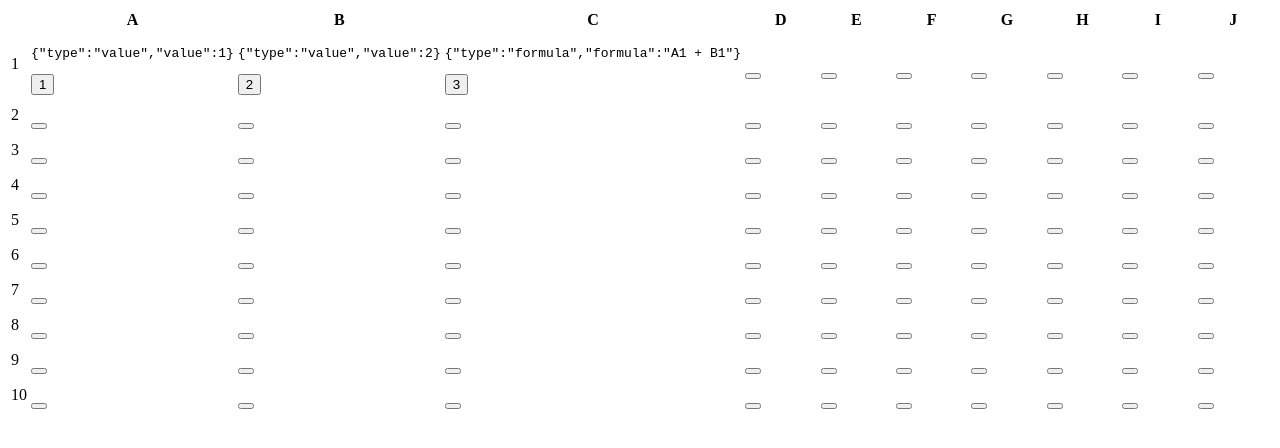
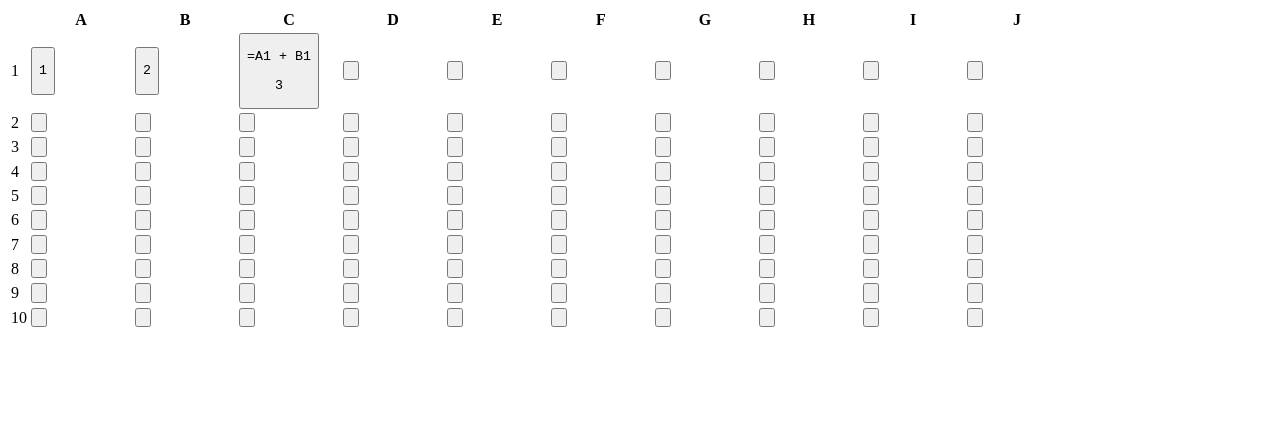
Before and after one commit to patdx/mobx-spreadsheet, a Next.js app: page / in a window 1280 px wide. Shown: the top 448 px of the page. Built offline with nearby package versions, Linux system fonts and the light colour scheme.

Commit message:
improve formula use

```diff
--- a/components/table/cell.tsx
+++ b/components/table/cell.tsx
@@ -1,13 +1,15 @@
 import { action } from "mobx";
 import { observer } from "mobx-react-lite";
 import { useRef, useState } from "react";
-import { resolveValue, valueMap } from "./table";
+import { getEnteredValue, resolveValue, valueMap } from "./table";
 
 export const Cell = observer(function Cell(props: { cellKey: string }) {
   // if (typeof window === "undefined") return null;
   const [isEdit, setIsEdit] = useState(false);
 
-  const value = resolveValue(props.cellKey);
+  const cellData = valueMap.get(props.cellKey);
+
+  const resolvedValue = resolveValue(props.cellKey);
 
   const inputRef = useRef<HTMLInputElement>(null);
 
@@ -19,14 +21,19 @@ export const Cell = observer(function Cell(props: { cellKey: string }) {
             evt.preventDefault();
             const text = inputRef.current?.value;
 
+            if (!text) {
+              valueMap.delete(props.cellKey);
+              return;
+            }
+
             console.log("text", text);
 
-            const [equals, ...asFormula] = text ?? "sdf sdfsd";
+            const isFormula = /^=/.test(text);
 
-            if (equals === "=") {
+            if (isFormula) {
               valueMap.set(props.cellKey, {
                 type: "formula",
-                formula: asFormula as any,
+                formula: text.replace(/^=/, ""),
               });
             } else {
               valueMap.set(props.cellKey, {
@@ -38,32 +45,33 @@ export const Cell = observer(function Cell(props: { cellKey: string }) {
             setIsEdit(false);
           }}
         >
-          <input ref={inputRef} type="text" className="input-control" />
+          <input
+            ref={inputRef}
+            autoFocus
+            type="text"
+            className="input-control w-full h-full"
+            defaultValue={getEnteredValue(props.cellKey)}
+          />
         </form>
       </>
     );
   } else {
     return (
-      <>
-        <pre className="break-all text-gray-500">
-          {JSON.stringify(valueMap.get(props.cellKey))}
-        </pre>
       <button
         type="button"
         className="w-full h-10"
         onClick={() => {
           setIsEdit(true);
         }}
-          // onClick={action(() => {
-          //   valueMap.set(props.cellKey, {
-          //     type: "value",
-          //     value: Math.random(),
-          //   });
-          // })}
       >
-          {value}
+        {cellData?.type === "formula" ? (
+          <pre className="break-all text-gray-500">
+            {getEnteredValue(props.cellKey)}
+          </pre>
+        ) : undefined}
+
+        <pre>{resolvedValue}</pre>
       </button>
-      </>
     );
   }
 });
--- a/components/table/table.tsx
+++ b/components/table/table.tsx
@@ -22,6 +22,8 @@ export const valueMap = new ObservableMap<string, CellData>({
 export const resolveValue = (key: string) => {
   console.log(`resolve ${key}`);
   const data = valueMap.get(key);
+
+  try {
     const value =
       data?.type === "value"
         ? data.value
@@ -36,4 +38,20 @@ export const resolveValue = (key: string) => {
           })
         : undefined;
     return value;
+  } catch (err) {
+    console.warn(err);
+    return `#ERROR#`;
+  }
 };
+
+export const getEnteredValue = (key: string): string | undefined => {
+  const data = valueMap.get(key);
+  const value =
+    data?.type === "value"
+      ? String(data.value)
+      : data?.type === "formula"
+      ? `=${data.formula}`
+      : undefined;
+
+  return value;
+};
--- a/pages/api/hello.ts
+++ /dev/null
@@ -1,13 +0,0 @@
-// Next.js API route support: https://nextjs.org/docs/api-routes/introduction
-import type { NextApiRequest, NextApiResponse } from 'next'
-
-type Data = {
-  name: string
-}
-
-export default function handler(
-  req: NextApiRequest,
-  res: NextApiResponse<Data>
-) {
-  res.status(200).json({ name: 'John Doe' })
-}
```
Lines whose indentation alone changed are shown as unchanged.
